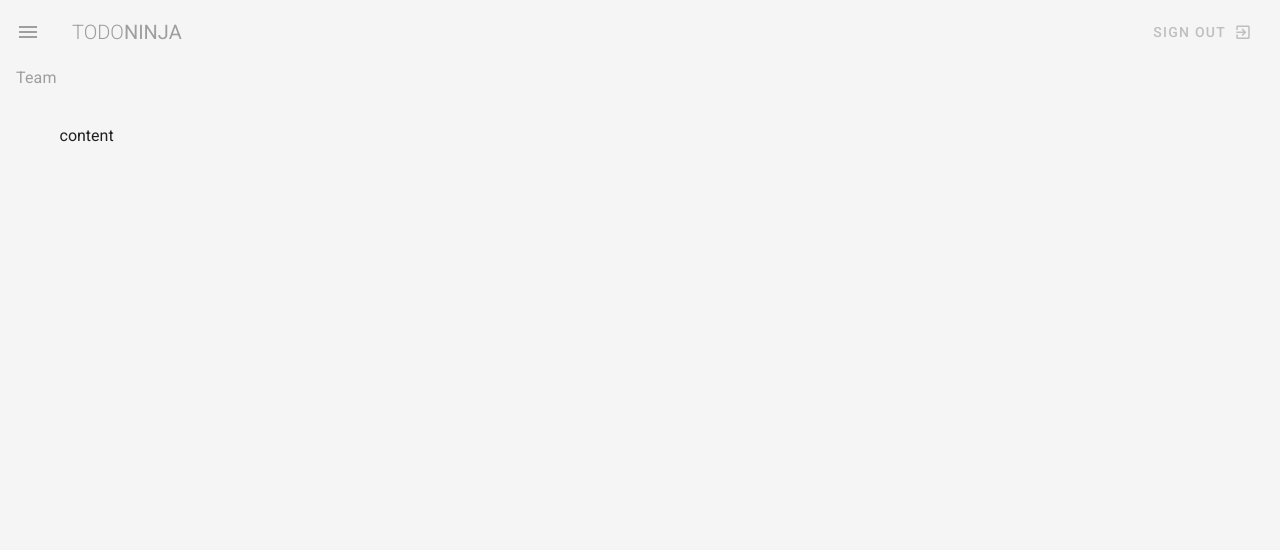
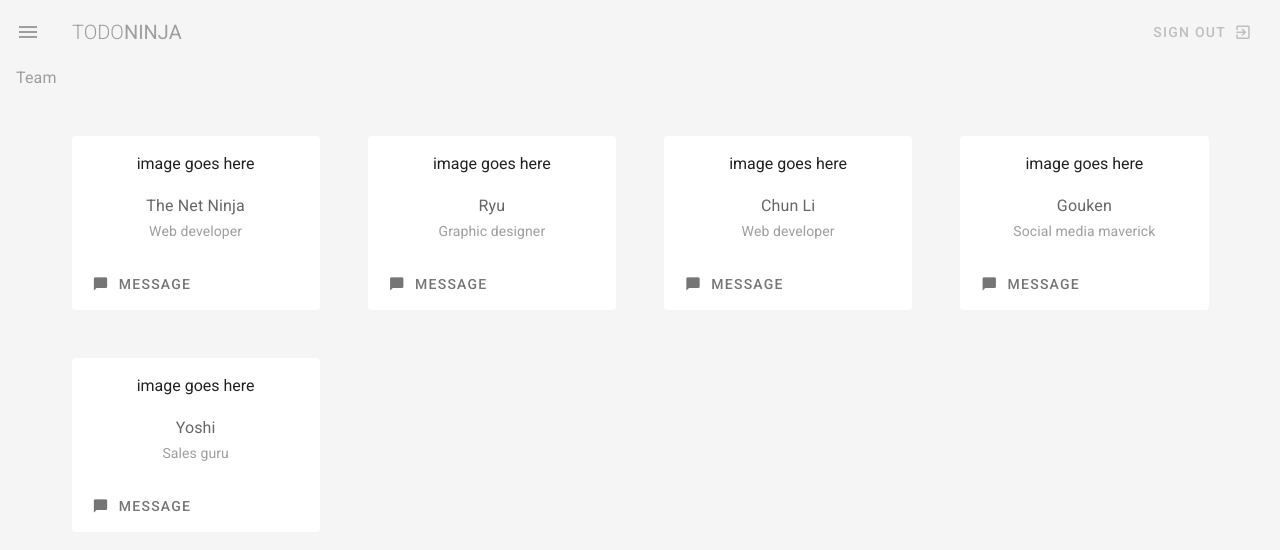
Before and after one commit to KlaytonJr/todo-ninja-vuetify, a Vue app: page /team in a window 1280 px wide. Shown: the top 550 px of the page. Built offline with nearby package versions, Linux system fonts and the light colour scheme.

Commit message:
Informations: 	- Cards

```diff
--- a/src/views/Team.vue
+++ b/src/views/Team.vue
@@ -3,7 +3,25 @@
     <h1 class="subtitle-1 grey--text">Team</h1>
 
     <v-container class="my-5">
-      content
+      <v-row>
+        <v-col cols="12" sm="6" md="4" lg="3" v-for="person in team" :key="person.name">
+          <v-card flat class="text-center ma-3">
+            <v-responsive class="pt-4">
+              image goes here
+            </v-responsive>
+            <v-card-text>
+              <div class="text-subtitle-1">{{ person.name }}</div>
+              <div class="grey--text">{{ person.role }}</div>
+            </v-card-text>
+            <v-card-actions>
+              <v-btn plain color="grey--text">
+                <v-icon small left>mdi-message</v-icon>
+                <span>Message</span>
+              </v-btn>
+            </v-card-actions>
+          </v-card>
+        </v-col>
+      </v-row>
     </v-container>
   </div>
 </template>
@@ -11,5 +29,17 @@
 <script>
   export default {
     name: 'Team',
+
+    data() {
+      return {
+        team: [
+          { name: 'The Net Ninja', role: 'Web developer' },
+          { name: 'Ryu', role: 'Graphic designer' },
+          { name: 'Chun Li', role: 'Web developer' },
+          { name: 'Gouken', role: 'Social media maverick' },
+          { name: 'Yoshi', role: 'Sales guru' }
+        ]
+      }
+    }
   }
 </script>
```
